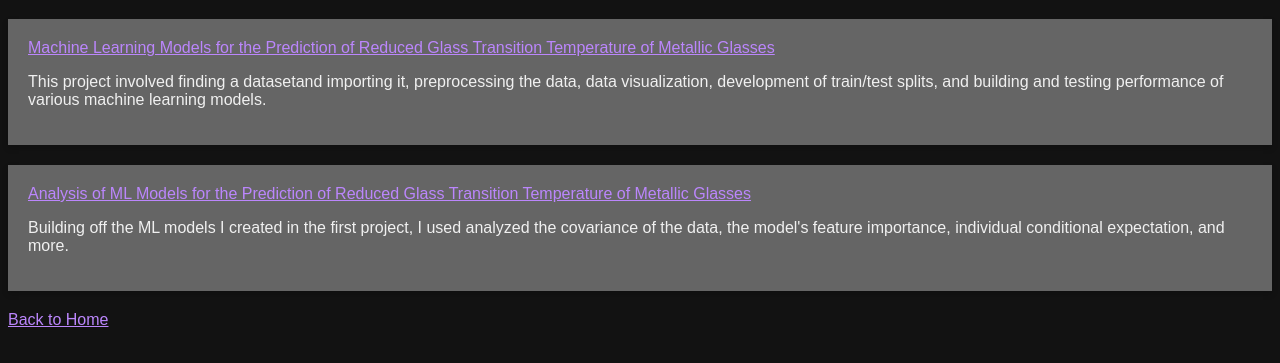
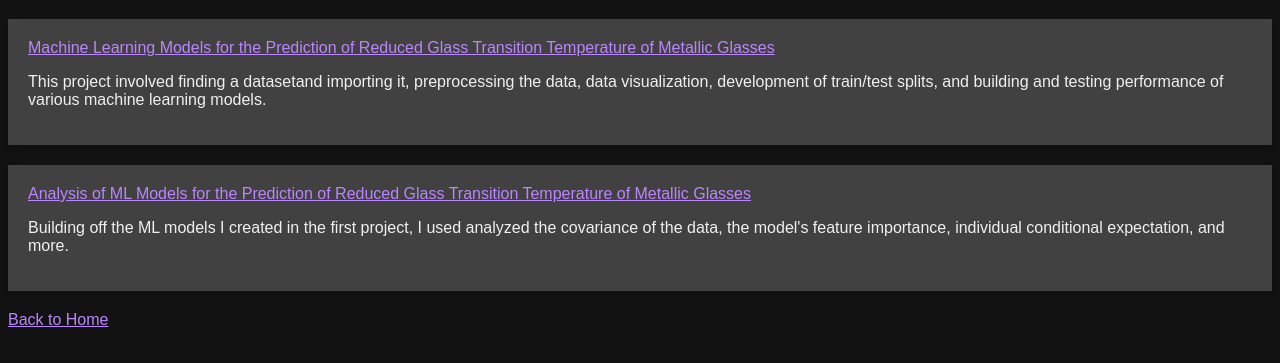
Before and after one commit to Rachel-Perez/Github-Portfolio, a plain HTML site: page projects.html in a window 1280 px wide. Shown: the part 139-502 px from the top of the page. Drawn offline with Linux system fonts and the light colour scheme.

Commit message:
Update projects.html

```diff
--- a/projects.html
+++ b/projects.html
@@ -25,7 +25,7 @@
       }
       /* Overlay for text sections */
       .text-section {
-        background-color: rgba(255, 255, 255, 0.35); /* Semi-transparent white */
+        background-color: rgba(255, 255, 255, 0.2); /* Semi-transparent white */
         box-shadow: 0 3px 6px rgba(0, 0, 0, 0.2);   /* 03dp shadow */
         padding: 20px;  /* Internal padding */
         margin-bottom: 20px; /* Space between sections */
```
